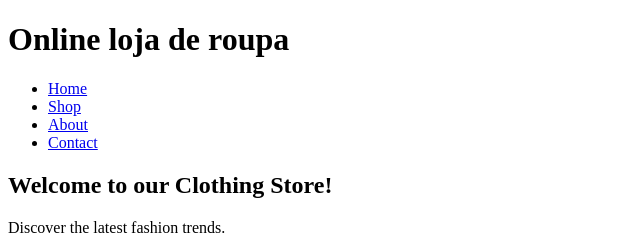
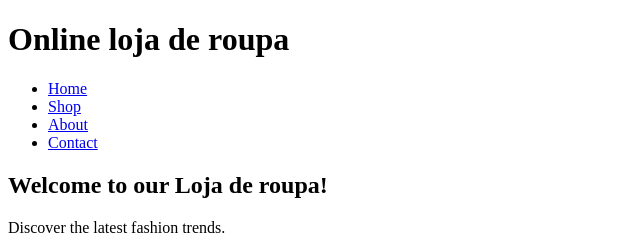
Before and after one commit to migarcanjo/migarcanjo.github.io, a plain HTML site: page index.html in a window 1280 px wide. Shown: the top 250 px of the page, 0-640 px from the left. Drawn offline with Linux system fonts and the light colour scheme.

Commit message:
Update index.html

```diff
--- a/index.html
+++ b/index.html
@@ -18,7 +18,7 @@
     </header>
 
     <section id="banner">
-        <h2>Welcome to our Clothing Store!</h2>
+        <h2>Welcome to our Loja de roupa!</h2>
         <p>Discover the latest fashion trends.</p>
         <a href="#" class="btn">Shop Now</a>
     </section>
```
